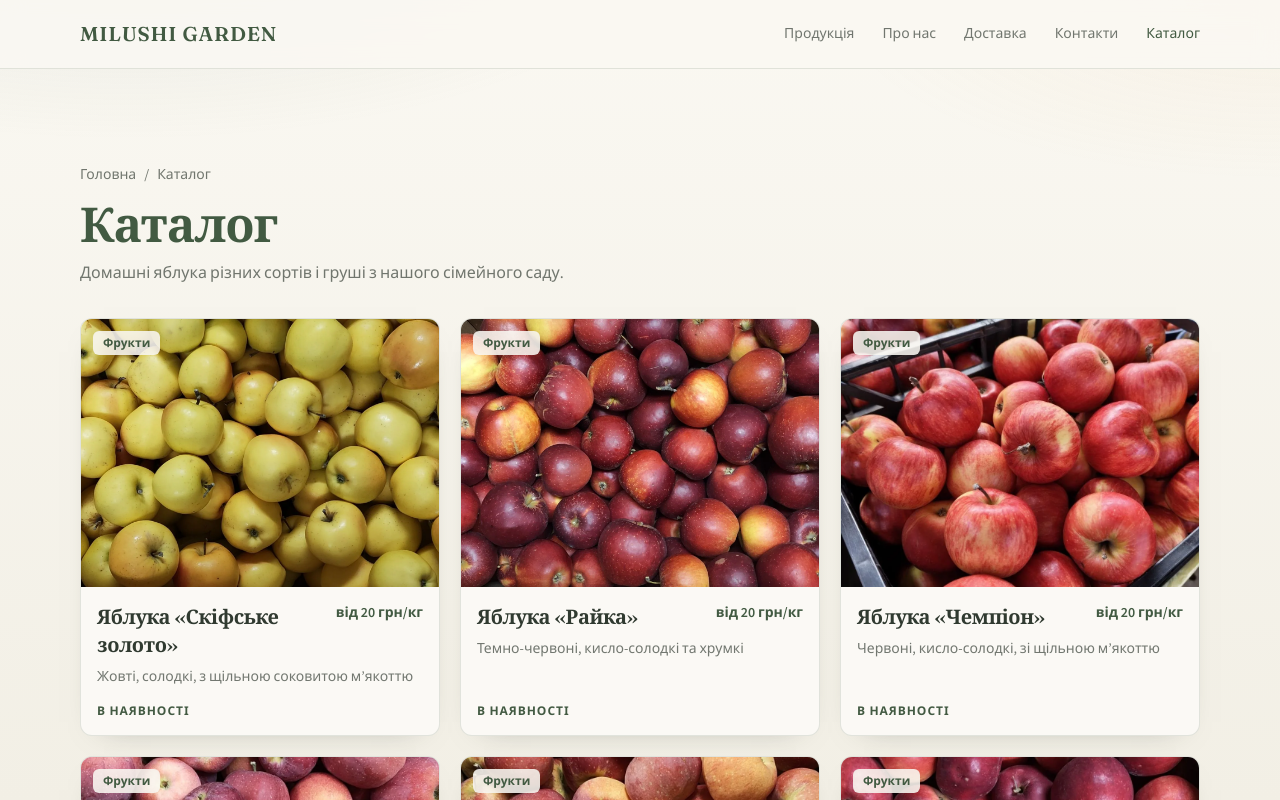
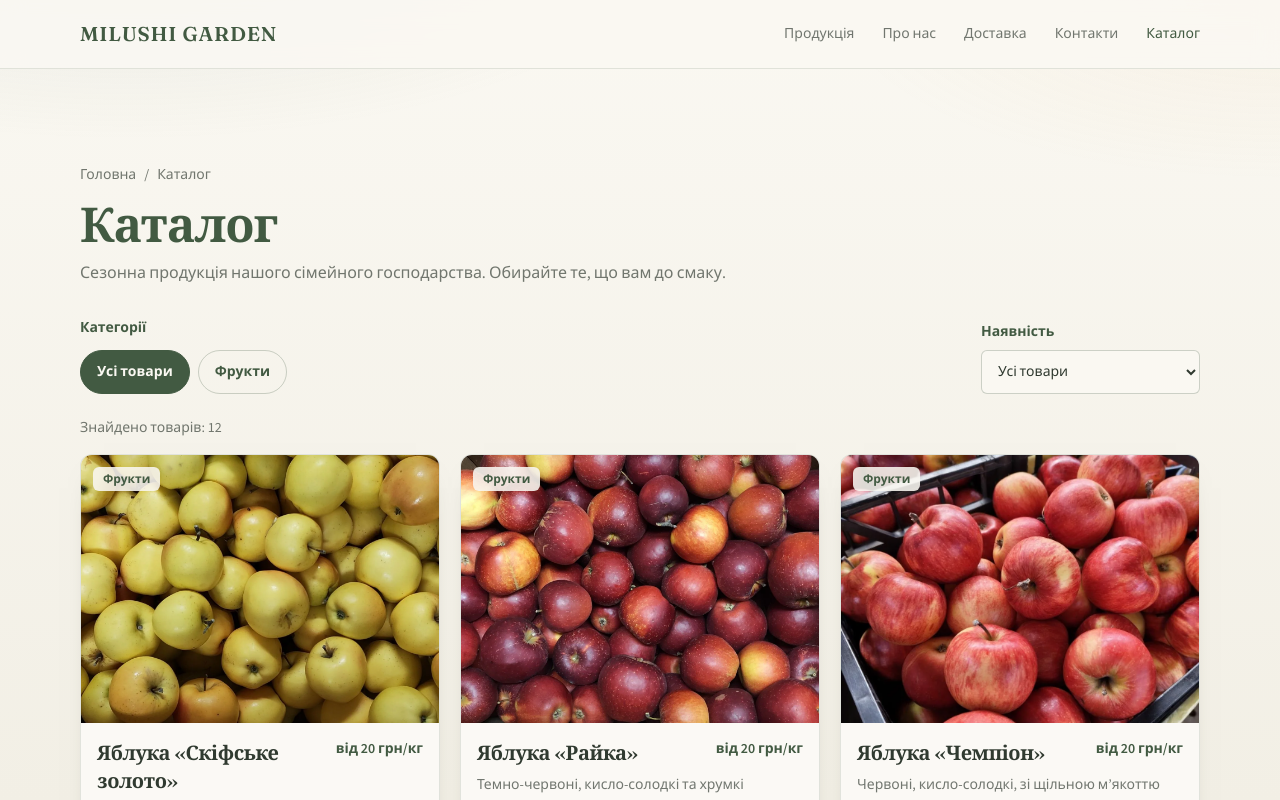
Before and after one commit to AnnaOmeliuk/milushi-garden, a React (Vite) app: page /catalog in a window 1280 px wide. Shown: the top 800 px of the page. Built offline with nearby package versions, Linux system fonts and the light colour scheme.

Commit message:
feat: filter seasonal catalog by category and availability

```diff
--- a/src/pages/Catalog.tsx
+++ b/src/pages/Catalog.tsx
@@ -1,17 +1,76 @@
+import { useMemo, useState } from 'react'
 import { Link } from 'react-router-dom'
 import { ProductCard } from '../components/ProductCard'
-import { products } from '../data/products'
+import { products, getEffectiveAvailability } from '../data/products'
+import { CATEGORY_LABELS } from '../types/product'
+import type { Category } from '../types/product'
+
+type AvailabilityFilter = 'all' | 'available' | 'out_of_stock'
 
 export function Catalog() {
+  const [category, setCategory] = useState<Category | 'all'>('all')
+  const [availability, setAvailability] = useState<AvailabilityFilter>('all')
+  const categories = useMemo(
+    () => (Object.keys(CATEGORY_LABELS) as Category[]).filter((key) => products.some((product) => product.category === key)),
+    [],
+  )
+  const filtered = products.filter((product) => {
+    const matchesCategory = category === 'all' || product.category === category
+    const status = getEffectiveAvailability(product)
+    const matchesAvailability = availability === 'all' || (availability === 'available' ? status !== 'out_of_stock' : status === 'out_of_stock')
+    return matchesCategory && matchesAvailability
+  })
+
   return (
     <div className="section-pad">
       <div className="container-page">
         <nav className="text-sm text-muted"><Link to="/" className="hover:text-[var(--color-green)]">Головна</Link><span className="mx-2">/</span>Каталог</nav>
         <h1 className="mt-4 font-display text-4xl text-[var(--color-green)] sm:text-5xl">Каталог</h1>
-        <p className="mt-3 max-w-2xl text-muted">Домашні яблука різних сортів і груші з нашого сімейного саду.</p>
-        <div className="mt-8 grid gap-5 sm:grid-cols-2 lg:grid-cols-3">
-          {products.map((product) => <ProductCard key={product.slug} product={product} />)}
+        <p className="mt-3 max-w-2xl text-muted">Сезонна продукція нашого сімейного господарства. Обирайте те, що вам до смаку.</p>
+
+        <div className="mt-8 flex flex-wrap items-end justify-between gap-5">
+          <div>
+            <p className="mb-3 text-sm font-semibold text-[var(--color-green)]">Категорії</p>
+            <div className="flex flex-wrap gap-2" role="group" aria-label="Фільтр за категорією">
+              {[{ value: 'all' as const, label: 'Усі товари' }, ...categories.map((value) => ({ value, label: CATEGORY_LABELS[value] }))].map((option) => (
+                <button
+                  key={option.value}
+                  type="button"
+                  aria-pressed={category === option.value}
+                  onClick={() => setCategory(option.value)}
+                  className={`min-h-11 rounded-full border px-4 py-2 text-sm font-semibold transition ${category === option.value ? 'border-[var(--color-green)] bg-[var(--color-green)] text-[var(--color-bg)]' : 'border-[color-mix(in_srgb,var(--color-green)_25%,transparent)] text-[var(--color-green)] hover:bg-[var(--color-cream)]'}`}
+                >
+                  {option.label}
+                </button>
+              ))}
+            </div>
+          </div>
+          <div>
+            <label htmlFor="catalog-availability" className="mb-2 block text-sm font-semibold text-[var(--color-green)]">Наявність</label>
+            <select
+              id="catalog-availability"
+              value={availability}
+              onChange={(event) => setAvailability(event.target.value as AvailabilityFilter)}
+              className="min-h-11 rounded-md border border-[color-mix(in_srgb,var(--color-green)_25%,transparent)] bg-[var(--color-bg)] px-3 text-sm text-[var(--color-text)]"
+            >
+              <option value="all">Усі товари</option>
+              <option value="available">Доступні для замовлення</option>
+              <option value="out_of_stock">Немає в наявності</option>
+            </select>
+          </div>
         </div>
+
+        <p className="mt-6 text-sm text-muted" aria-live="polite">Знайдено товарів: {filtered.length}</p>
+        {filtered.length > 0 ? (
+          <div className="mt-4 grid gap-5 sm:grid-cols-2 lg:grid-cols-3">
+            {filtered.map((product) => <ProductCard key={product.slug} product={product} />)}
+          </div>
+        ) : (
+          <div className="mt-4 rounded-xl border border-[color-mix(in_srgb,var(--color-green)_18%,transparent)] p-8 text-center">
+            <p className="text-muted">За вибраними фільтрами товарів поки немає.</p>
+            <button type="button" onClick={() => { setCategory('all'); setAvailability('all') }} className="mt-4 text-sm font-semibold text-[var(--color-green)] underline underline-offset-4">Скинути фільтри</button>
+          </div>
+        )}
       </div>
     </div>
   )
```
